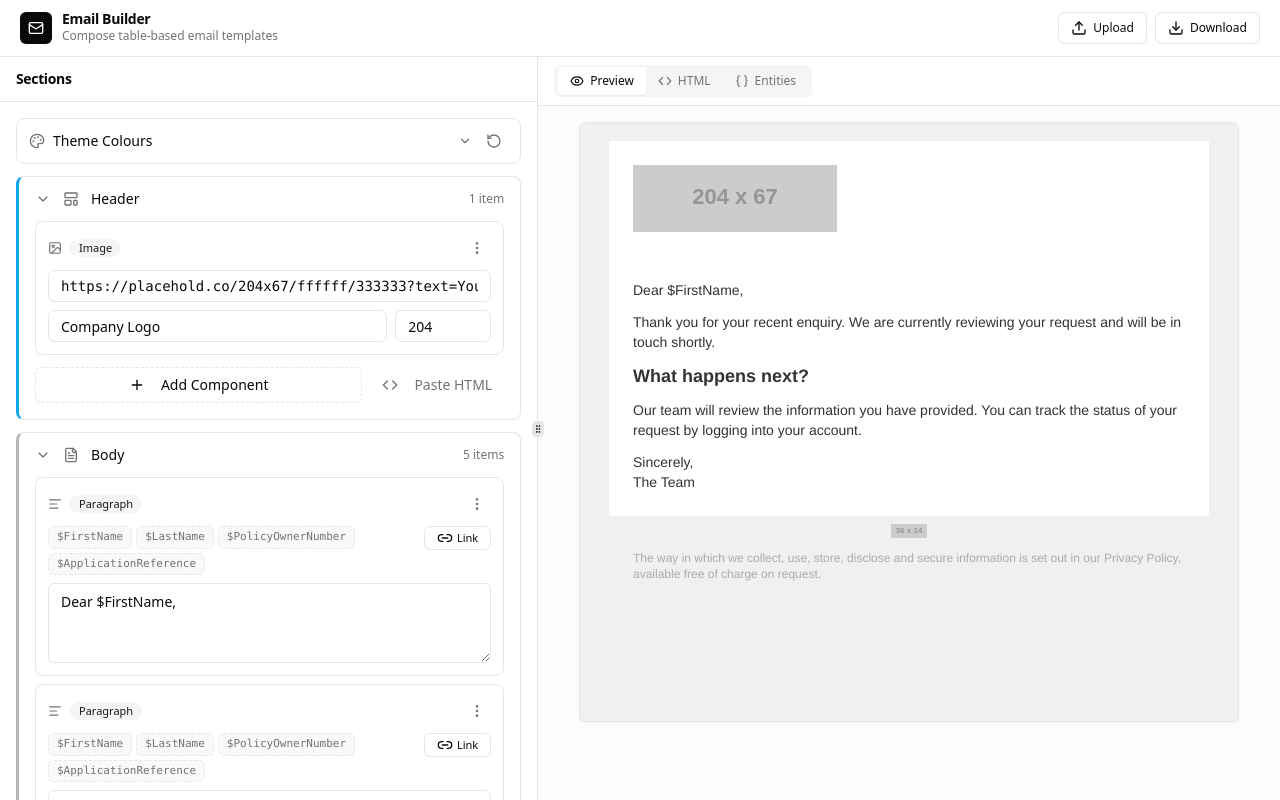
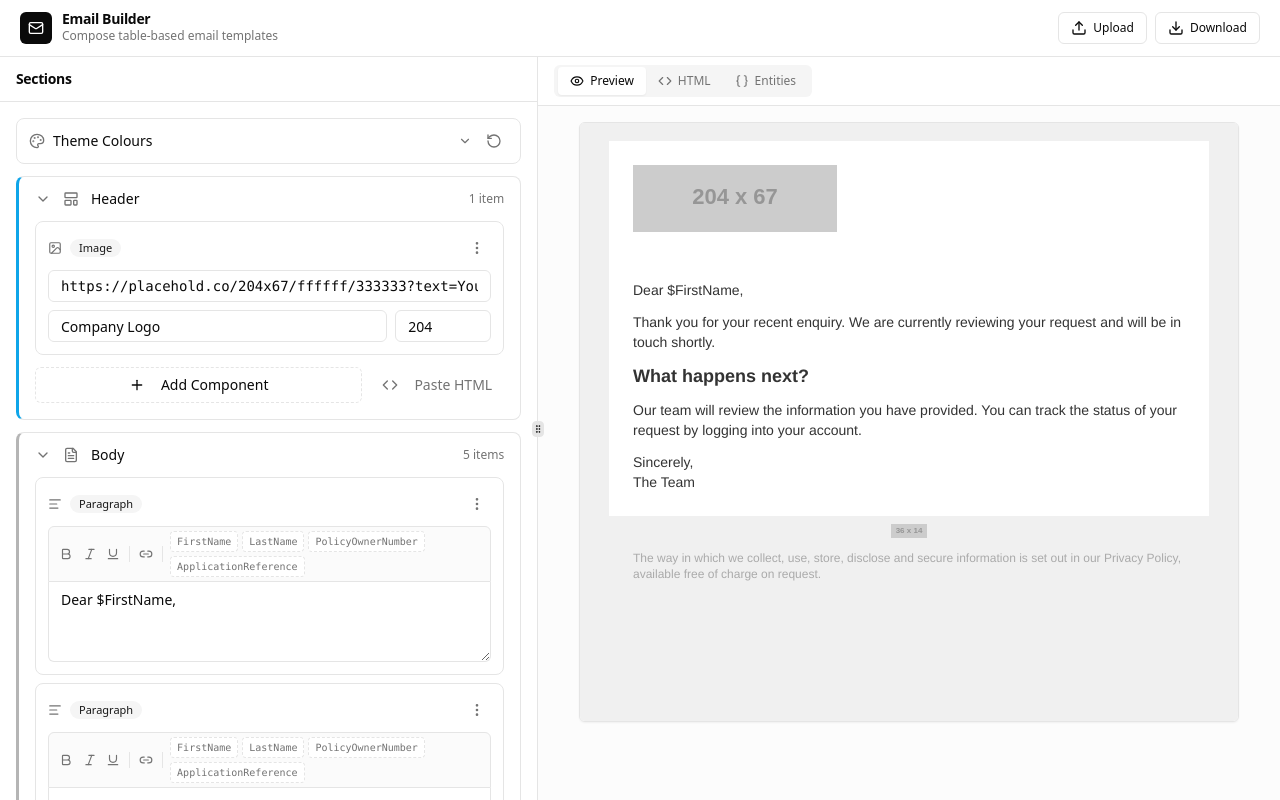
Before and after one commit to unknightly/emailbuilder, a Next.js app: page / in a window 1280 px wide. Built offline with nearby package versions, Linux system fonts and the light colour scheme.

Commit message:
feat: add rich text editor with unified toolbar and formatting\n\nUpdate HTML generator and integrate bold, italic, underline buttons into RichTextField toolbar

```diff
--- a/components/email-builder/component-editor.tsx
+++ b/components/email-builder/component-editor.tsx
@@ -39,6 +39,9 @@ import {
   Mail,
   Phone,
   MoreVertical,
+  Bold,
+  Italic,
+  Underline,
 } from "lucide-react"
 
 /* ─── Constants ─── */
@@ -234,26 +237,47 @@ function useRichText({
     [links, updateProps, component.content, onUpdate],
   )
 
-  return { links, insertAtCursor, addLink, removeLink }
-}
+  const wrapSelection = useCallback(
+    (prefix: string, suffix: string) => {
+      const el = inputRef.current
+      if (!el) return
+      const start = el.selectionStart ?? 0
+      const end = el.selectionEnd ?? 0
+      const text = component.content
+      const selected = text.slice(start, end)
 
-/* ─── Variable Chips ─── */
+      // If selection is already wrapped, unwrap it
+      const beforePrefix = text.slice(Math.max(0, start - prefix.length), start)
+      const afterSuffix = text.slice(end, end + suffix.length)
+      if (beforePrefix === prefix && afterSuffix === suffix) {
+        const newContent =
+          text.slice(0, start - prefix.length) + selected + text.slice(end + suffix.length)
+        onUpdate({ content: newContent })
+        requestAnimationFrame(() => {
+          el.selectionStart = start - prefix.length
+          el.selectionEnd = end - prefix.length
+          el.focus()
+        })
+        return
+      }
 
-function VariableChips({ onInsert }: { onInsert: (v: string) => void }) {
-  return (
-    <div className="flex items-center gap-1 flex-wrap">
-      {TEMPLATE_VARIABLES.map((v) => (
-        <button
-          key={v}
-          type="button"
-          onClick={() => onInsert(v)}
-          className="inline-flex items-center rounded-md border border-dashed border-border bg-muted/60 px-2 py-0.5 text-[11px] font-mono text-muted-foreground transition-colors hover:bg-accent hover:text-foreground hover:border-foreground/30"
-        >
-          {v}
-        </button>
-      ))}
-    </div>
+      const wrapped = prefix + selected + suffix
+      const newContent = text.slice(0, start) + wrapped + text.slice(end)
+      onUpdate({ content: newContent })
+      requestAnimationFrame(() => {
+        if (selected.length > 0) {
+          el.selectionStart = start + prefix.length
+          el.selectionEnd = end + prefix.length
+        } else {
+          el.selectionStart = el.selectionEnd = start + prefix.length
+        }
+        el.focus()
+      })
+    },
+    [component.content, onUpdate, inputRef],
   )
+
+  return { links, insertAtCursor, wrapSelection, addLink, removeLink }
 }
 
 /* ─── Inline Link Creator ─── */
@@ -371,7 +395,7 @@ function RichTextField({
 }) {
   const inputRef = useRef<HTMLTextAreaElement & HTMLInputElement>(null)
   const [showLinkCreator, setShowLinkCreator] = useState(false)
-  const { links, insertAtCursor, addLink, removeLink } = useRichText({ component, onUpdate, updateProps, inputRef })
+  const { links, insertAtCursor, wrapSelection, addLink, removeLink } = useRichText({ component, onUpdate, updateProps, inputRef })
 
   const handleAddLink = (link: ParagraphLink) => {
     addLink(link)
@@ -379,36 +403,89 @@ function RichTextField({
   }
 
   return (
-    <div className="flex flex-col gap-2">
-      {/* Variables + add link button */}
-      <div className="flex items-start gap-2">
-        <div className="flex-1">
-          <VariableChips onInsert={insertAtCursor} />
+    <div className="flex flex-col gap-0">
+      {/* Unified toolbar */}
+      <div className="flex items-center border rounded-t-md bg-muted/40 px-1.5 py-1 gap-px">
+        {/* Formatting group */}
+        <button
+          type="button"
+          title="Bold (**text**)"
+          onClick={() => wrapSelection("**", "**")}
+          className="inline-flex items-center justify-center rounded h-7 w-7 text-muted-foreground hover:text-foreground hover:bg-accent transition-colors"
+        >
+          <Bold className="h-3.5 w-3.5" />
+          <span className="sr-only">Bold</span>
+        </button>
+        <button
+          type="button"
+          title="Italic (*text*)"
+          onClick={() => wrapSelection("*", "*")}
+          className="inline-flex items-center justify-center rounded h-7 w-7 text-muted-foreground hover:text-foreground hover:bg-accent transition-colors"
+        >
+          <Italic className="h-3.5 w-3.5" />
+          <span className="sr-only">Italic</span>
+        </button>
+        <button
+          type="button"
+          title="Underline (__text__)"
+          onClick={() => wrapSelection("__", "__")}
+          className="inline-flex items-center justify-center rounded h-7 w-7 text-muted-foreground hover:text-foreground hover:bg-accent transition-colors"
+        >
+          <Underline className="h-3.5 w-3.5" />
+          <span className="sr-only">Underline</span>
+        </button>
+
+        {/* Divider */}
+        <div className="w-px h-4 bg-border mx-1" />
+
+        {/* Link toggle */}
+        <button
+          type="button"
+          title="Insert link"
+          onClick={() => setShowLinkCreator(!showLinkCreator)}
+          className={`inline-flex items-center justify-center rounded h-7 w-7 transition-colors ${
+            showLinkCreator
+              ? "bg-foreground text-background"
+              : "text-muted-foreground hover:text-foreground hover:bg-accent"
+          }`}
+        >
+          <Link2 className="h-3.5 w-3.5" />
+          <span className="sr-only">Insert link</span>
+        </button>
+
+        {/* Divider */}
+        <div className="w-px h-4 bg-border mx-1" />
+
+        {/* Variable chips */}
+        <div className="flex items-center gap-1 flex-wrap ml-0.5">
+          {TEMPLATE_VARIABLES.map((v) => (
+            <button
+              key={v}
+              type="button"
+              onClick={() => insertAtCursor(v)}
+              className="inline-flex items-center rounded border border-dashed border-border bg-background px-1.5 py-0.5 text-[10px] font-mono text-muted-foreground transition-colors hover:bg-accent hover:text-foreground hover:border-foreground/30"
+            >
+              {v.replace("$", "")}
+            </button>
+          ))}
         </div>
-        <Button
-          variant={showLinkCreator ? "secondary" : "outline"}
-          size="sm"
-          className="h-6 text-[11px] gap-1 shrink-0"
-          onClick={() => setShowLinkCreator(!showLinkCreator)}
-        >
-          <Link2 className="h-3 w-3" />
-          Link
-        </Button>
       </div>
 
-      {/* Link creator (inline, collapsible) */}
+      {/* Link creator (inline, slides in below toolbar) */}
       {showLinkCreator && (
-        <InlineLinkCreator onAdd={handleAddLink} onCancel={() => setShowLinkCreator(false)} />
+        <div className="border-x border-b bg-muted/20 p-2">
+          <InlineLinkCreator onAdd={handleAddLink} onCancel={() => setShowLinkCreator(false)} />
+        </div>
       )}
 
-      {/* Text input */}
+      {/* Text input - connects visually to toolbar */}
       {multiline ? (
         <Textarea
           ref={inputRef}
           value={component.content}
           onChange={(e) => onUpdate({ content: e.target.value })}
           placeholder="Enter text... (use Enter for line breaks)"
-          className="min-h-[80px] text-sm resize-y"
+          className={`min-h-[80px] text-sm resize-y rounded-t-none border-t-0 focus-visible:ring-0 focus-visible:ring-offset-0 ${showLinkCreator ? "" : ""}`}
         />
       ) : (
         <Input
@@ -416,12 +493,16 @@ function RichTextField({
           value={component.content}
           onChange={(e) => onUpdate({ content: e.target.value })}
           placeholder="Enter text..."
-          className="h-8 text-sm"
+          className="h-8 text-sm rounded-t-none border-t-0 focus-visible:ring-0 focus-visible:ring-offset-0"
         />
       )}
 
-      {/* Existing links */}
-      <LinksList links={links} onRemove={removeLink} />
+      {/* Existing links summary */}
+      {links.length > 0 && (
+        <div className="mt-2">
+          <LinksList links={links} onRemove={removeLink} />
+        </div>
+      )}
     </div>
   )
 }
--- a/lib/email-html-generator.ts
+++ b/lib/email-html-generator.ts
@@ -41,6 +41,7 @@ function buildLinkHref(link: ParagraphLink): string {
 function processRichContent(content: string, links: ParagraphLink[], theme: EmailTheme): string {
   let processed = escapeHtml(content)
 
+  // Replace link placeholders
   for (const link of links) {
     const placeholder = escapeHtml(`[link:${link.id}]`)
     const href = escapeHtml(buildLinkHref(link))
@@ -48,6 +49,13 @@ function processRichContent(content: string, links: ParagraphLink[], theme: Emai
     processed = processed.replace(placeholder, linkHtml)
   }
 
+  // Inline formatting: bold **text**, italic *text*, underline __text__
+  // Process bold first (** before *), then underline, then italic
+  processed = processed.replace(/\*\*(.+?)\*\*/g, "<strong>$1</strong>")
+  processed = processed.replace(/__(.+?)__/g, "<u>$1</u>")
+  processed = processed.replace(/(?<!\*)\*(?!\*)(.+?)(?<!\*)\*(?!\*)/g, "<em>$1</em>")
+
+  // Line breaks
   processed = processed.replace(/\n/g, "<br>")
 
   return processed
```
